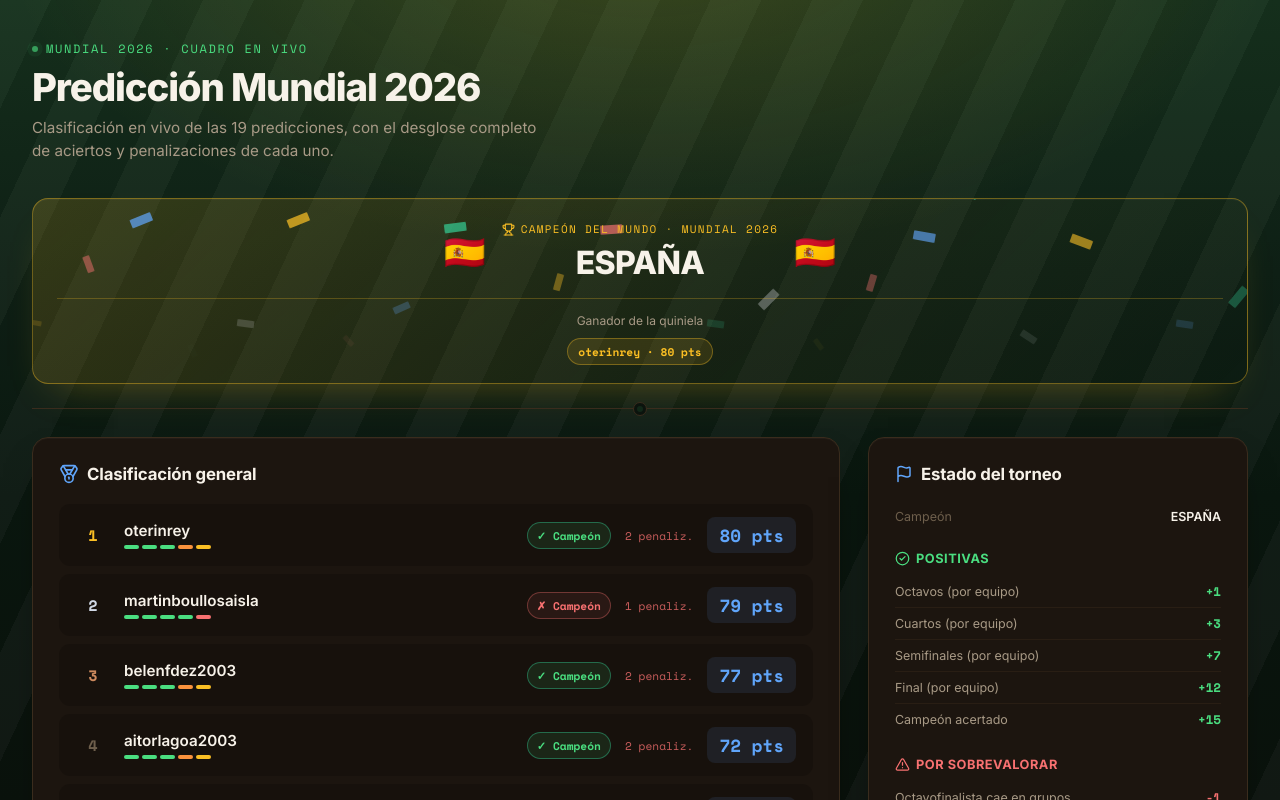
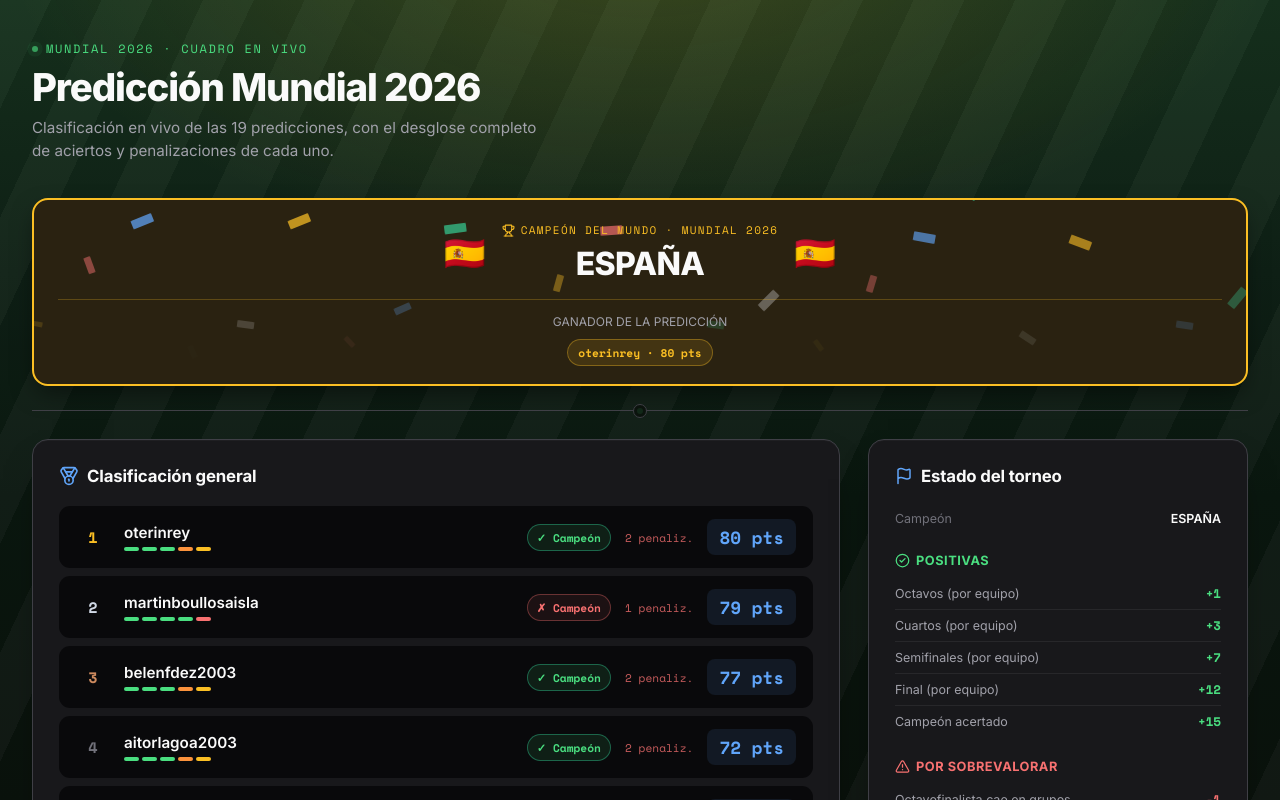
Before and after one commit to mateosolinho/liga-predicciones, a React (Vite) app: page / in a window 1280 px wide. Shown: the top 800 px of the page. Built offline with nearby package versions, Linux system fonts and the light colour scheme.

Commit message:
Last changes

```diff
--- a/src/App.css
+++ b/src/App.css
@@ -76,9 +76,10 @@
   margin-bottom: 24px;
   border-radius: 16px;
   padding: 22px 24px 18px;
-  background: linear-gradient(135deg, rgba(251,191,36,0.16), rgba(251,191,36,0.04) 60%, transparent);
-  border: 1px solid rgba(251,191,36,0.4);
-  box-shadow: 0 1px 0 rgba(255,255,255,0.04) inset, 0 20px 40px -24px rgba(251,191,36,0.35);
+  /* Fondo sólido y borde sin transparencias */
+  background: #2a2211;
+  border: 2px solid var(--gold);
+  box-shadow: 0 10px 25px -5px rgba(0, 0, 0, 0.5);
 }
 .confetti-layer { position: absolute; inset: 0; pointer-events: none; overflow: hidden; }
 .confetti-piece {
--- a/src/components/ChampionBanner.jsx
+++ b/src/components/ChampionBanner.jsx
@@ -54,7 +54,7 @@ export default function ChampionBanner({ champion, players }) {
 
       {topWinner && (
         <div className="champion-winners">
-          <span className="champion-winners-label">Ganador de la quiniela</span>
+          <span className="champion-winners-label">GANADOR DE LA PREDICCIÓN</span>
           <div className="champion-winners-list">
             <span className="champion-winner-pill">
               {topWinner.name} · {topWinner.breakdown.total} pts
--- a/src/index.css
+++ b/src/index.css
@@ -2,14 +2,14 @@
 
 :root {
   --bg-main: #0b130d;
-  --bg-card: #1c150f;
-  --bg-card-hover: #241b13;
-  --bg-inset: #17110c;
-  --border: #3a2c1d;
-  --border-soft: #291e14;
-  --text-main: #f7f2e9;
-  --text-muted: #a89a86;
-  --text-dim: #6e5f4c;
+  --bg-card: #18181b;       /* Antes: #1c150f */
+  --bg-card-hover: #27272a; /* Antes: #241b13 */
+  --bg-inset: #09090b;      /* Antes: #17110c */
+  --border: #3f3f46;        /* Antes: #3a2c1d */
+  --border-soft: #27272a;   /* Antes: #291e14 */
+  --text-main: #fafafa;     /* Antes: #f7f2e9 */
+  --text-muted: #a1a1aa;    /* Antes: #a89a86 */
+  --text-dim: #71717a;      /* Antes: #6e5f4c */
   --pitch: #4ade80;
   --pitch-bg: rgba(74, 222, 128, 0.1);
   --red: #f87171;
```
